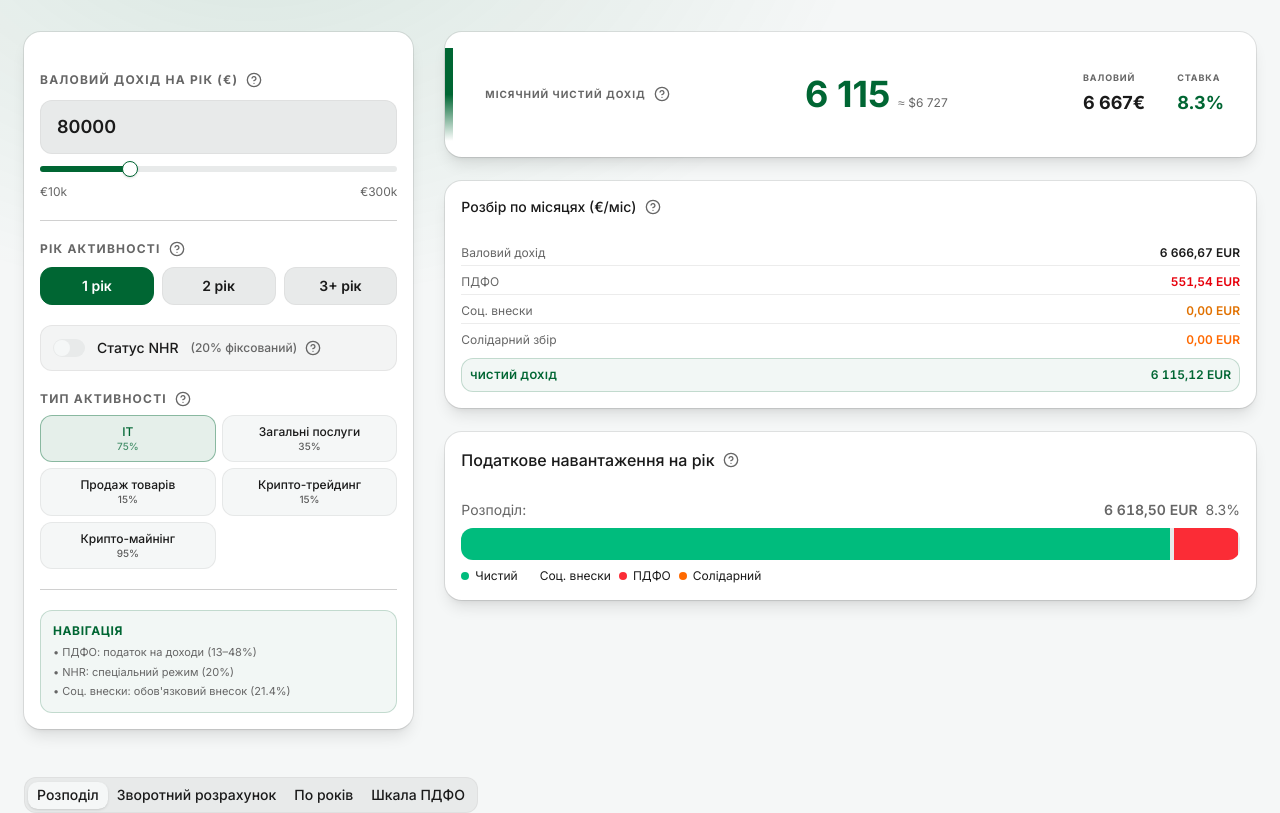
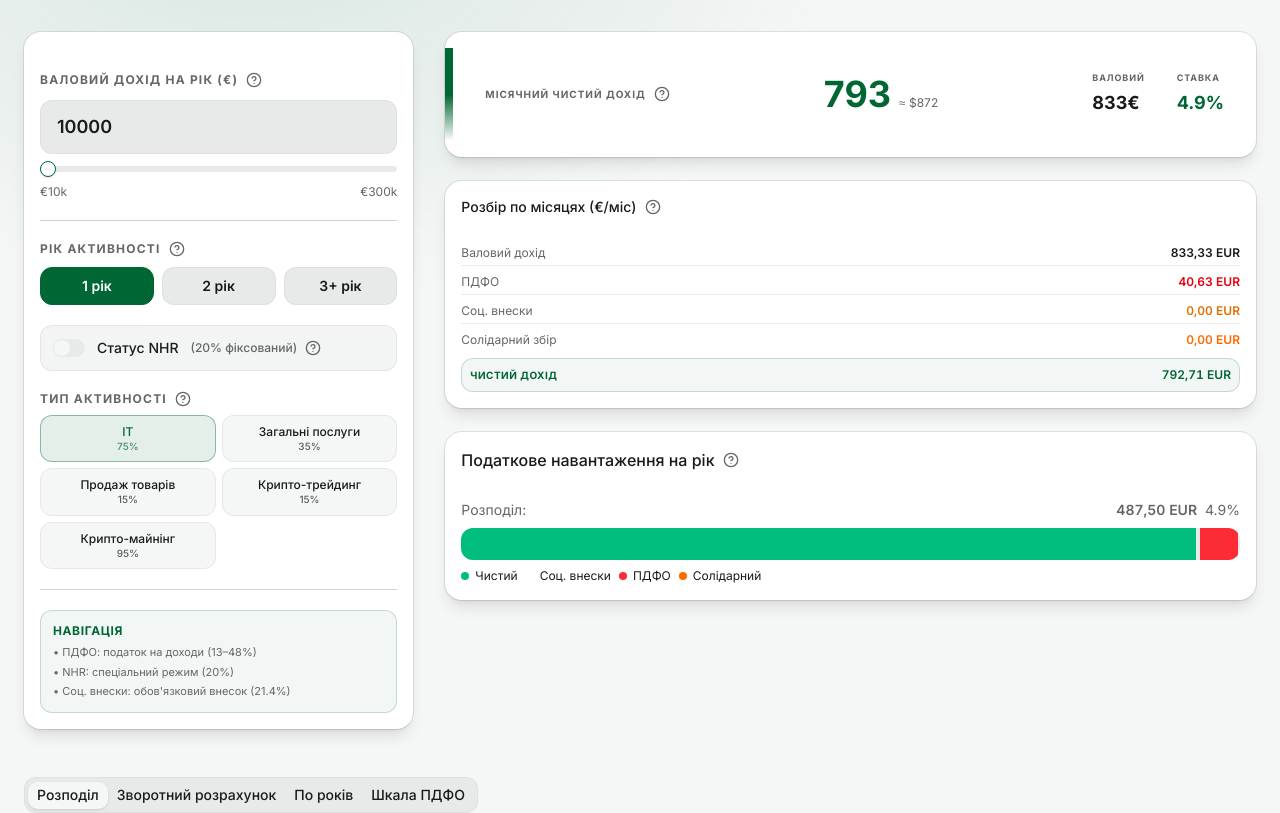
Before and after one commit to babysgotatemper/portugal-tax-calculator, a Next.js app: page / in a window 1280 px wide. Shown: the top 813 px of the page. Built offline with nearby package versions, Linux system fonts and the light colour scheme; no server answers.

Commit message:
config: change default gross income from 80000 to 10000

```diff
--- a/src/app/page.tsx
+++ b/src/app/page.tsx
@@ -44,7 +44,7 @@ function TooltipIcon({ text }: { text: string }) {
 }
 
 export default function Home() {
-  const [gross, setGross] = useState(80000)
+  const [gross, setGross] = useState(10000)
   const [activityYear, setActivityYear] = useState<1 | 2 | 3>(1)
   const [hasNHR, setHasNHR] = useState(false)
   const [coeffIdx, setCoeffIdx] = useState(0)
```
